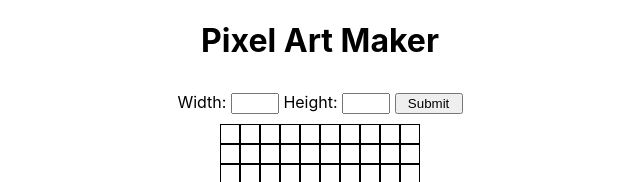
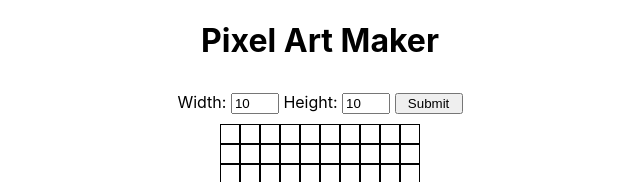
Before and after one commit to MagicMart/pixel-react, a React (Create React App) app: page / in a window 1280 px wide. Shown: the top 182 px of the page, without its empty margins (320-960 px from the left). Built offline with nearby package versions, Linux system fonts and the light colour scheme.

Commit message:
Make grid dynamic

```diff
--- a/src/App.css
+++ b/src/App.css
@@ -21,8 +21,6 @@ html {
     display: flex;
     flex-wrap: wrap;
     margin: 0 auto;
-    width: 200px;
-    height: 200px;
 }
 
 .cell {
--- a/src/App.js
+++ b/src/App.js
@@ -4,17 +4,40 @@ import Cell from "./components/Cell";
 import "./App.css";
 
 class App extends Component {
+    state = { width: 10, height: 10 };
+    gridWidth = width => {
+        console.log("gridwidth", width);
+        this.setState({ width: width });
+    };
+    gridHeight = height => {
+        this.setState({ height: height });
+    };
     render() {
+        console.log("App");
         const arr1 = [];
-        for (let i = 0; i < 100; i += 1) {
+        for (let i = 0; i < this.state.width * this.state.height; i += 1) {
             arr1.push(<Cell key={i} />);
         }
+
         return (
             <div className="App">
                 <div className="container">
                     <h1 id="heading">Pixel Art Maker</h1>
-                    <Inputs />
-                    <div className="grid">{arr1}</div>
+                    <Inputs
+                        width={this.state.width}
+                        height={this.state.height}
+                        gridWidth={this.gridWidth}
+                        gridHeight={this.gridHeight}
+                    />
+                    <div
+                        className="grid"
+                        style={{
+                            width: this.state.width * 20 + "px",
+                            height: this.state.height * 20 + "px"
+                        }}
+                    >
+                        {arr1}
+                    </div>
                 </div>
             </div>
         );
--- a/src/components/Cell.js
+++ b/src/components/Cell.js
@@ -10,6 +10,7 @@ class Cell extends Component {
         });
     };
     render() {
+        console.log("Cell");
         return (
             <div
                 className="cell"
--- a/src/components/Inputs.js
+++ b/src/components/Inputs.js
@@ -2,26 +2,33 @@ import React, { Component } from "react";
 
 class Inputs extends Component {
     render() {
+        console.log("Inputs");
+        console.log("gridwifth func", this.props.gridWidth);
         return (
-            <div className="inputs">
+            <form onSubmit={this.props.gridSize} className="inputs">
                 {" "}
                 <label>
                     Width:
                     {"  "}
-                    <input type="number" style={{ width: "48px" }} />
+                    <input
+                        type="number"
+                        style={{ width: "48px" }}
+                        value={this.props.width}
+                        onChange={e => this.props.gridWidth(e.target.value)}
+                    />
                 </label>
                 <label>
                     {"  "}
-                    Height: <input
+                    Height:{" "}
+                    <input
                         type="number"
                         style={{ width: "48px" }}
+                        value={this.props.height}
+                        onChange={e => this.props.gridHeight(e.target.value)}
                     />{" "}
                 </label>
-                <button type="submit" style={{ width: "68px" }}>
-                    {" "}
-                    Submit
-                </button>
-            </div>
+                <input type="submit" style={{ width: "68px" }} value="Submit" />
+            </form>
         );
     }
 }
```
